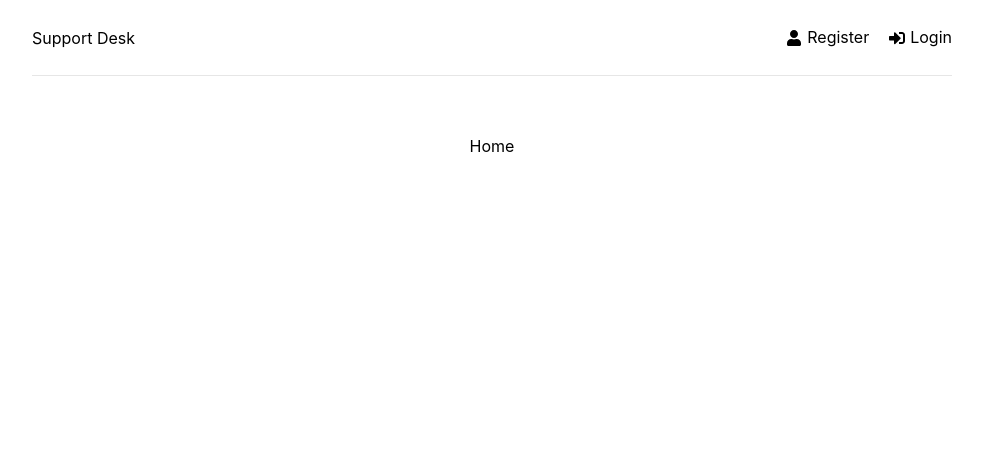
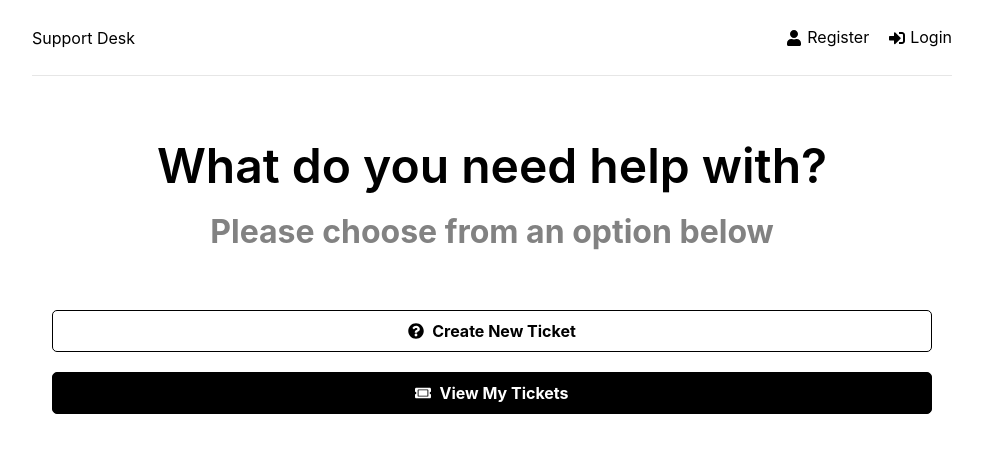
Before and after one commit to nilouhou/support-ticket, a React (Create React App) app in the folder frontend/: page / in a window 1280 px wide. Shown: the top 452 px of the page, without its empty margins (148-1131 px from the left). Built offline with nearby package versions, Linux system fonts and the light colour scheme.

Commit message:
create private route to redirect user without account to login page

```diff
--- a/frontend/src/App.css
+++ b/frontend/src/App.css
@@ -150,6 +150,7 @@ h3 {
 	display: flex;
 	align-items: center;
 	justify-content: center;
+	transition: ease-out 0.4s;
 }
 
 .btn svg {
@@ -182,7 +183,7 @@ h3 {
 }
 
 .btn:hover {
-	transform: scale(0.98);
+	transform: scale(1.01);
 }
 
 .ticket-created {
--- a/frontend/src/App.js
+++ b/frontend/src/App.js
@@ -6,6 +6,8 @@ import Home from "./pages/Home";
 import Login from "./pages/Login";
 import Register from "./pages/Register";
 import Header from "./components/Header";
+import NewTicket from "./pages/NewTicket";
+import PrivateRoute from "./components/PrivateRoute";
 import "./App.css";
 
 function App() {
@@ -18,6 +20,14 @@ function App() {
 						<Route path="/" element={<Home />} />
 						<Route path="/login" element={<Login />} />
 						<Route path="/register" element={<Register />} />
+						<Route
+							path="/new-ticket"
+							element={
+								<PrivateRoute>
+									<NewTicket />
+								</PrivateRoute>
+							}
+						/>
 					</Routes>
 				</div>
 			</Router>
--- /dev/null
+++ b/frontend/src/components/PrivateRoute.js
@@ -0,0 +1,10 @@
+import React from "react";
+import { useSelector } from "react-redux";
+import { Navigate } from "react-router-dom";
+
+const PrivateRoute = ({ children }) => {
+	const { user } = useSelector((state) => state.auth);
+	return user ? children : <Navigate to="/login" />;
+};
+
+export default PrivateRoute;
--- a/frontend/src/pages/Home.jsx
+++ b/frontend/src/pages/Home.jsx
@@ -1,5 +1,25 @@
+import { Link } from "react-router-dom";
+import { FaQuestionCircle, FaTicketAlt } from "react-icons/fa";
+
 function Home() {
-	return <div>Home</div>;
+	return (
+		<>
+			<section className="heading">
+				<h1>What do you need help with?</h1>
+				<p>Please choose from an option below</p>
+			</section>
+
+			<section className="container">
+				<Link to="/new-ticket" className="btn btn-reverse btn-block">
+					<FaQuestionCircle /> Create New Ticket
+				</Link>
+
+				<Link to="/tickets" className="btn btn-block">
+					<FaTicketAlt /> View My Tickets
+				</Link>
+			</section>
+		</>
+	);
 }
 
 export default Home;
--- /dev/null
+++ b/frontend/src/pages/NewTicket.jsx
@@ -0,0 +1,5 @@
+const NewTicket = () => {
+	return <div>NewTicket</div>;
+};
+
+export default NewTicket;
```
